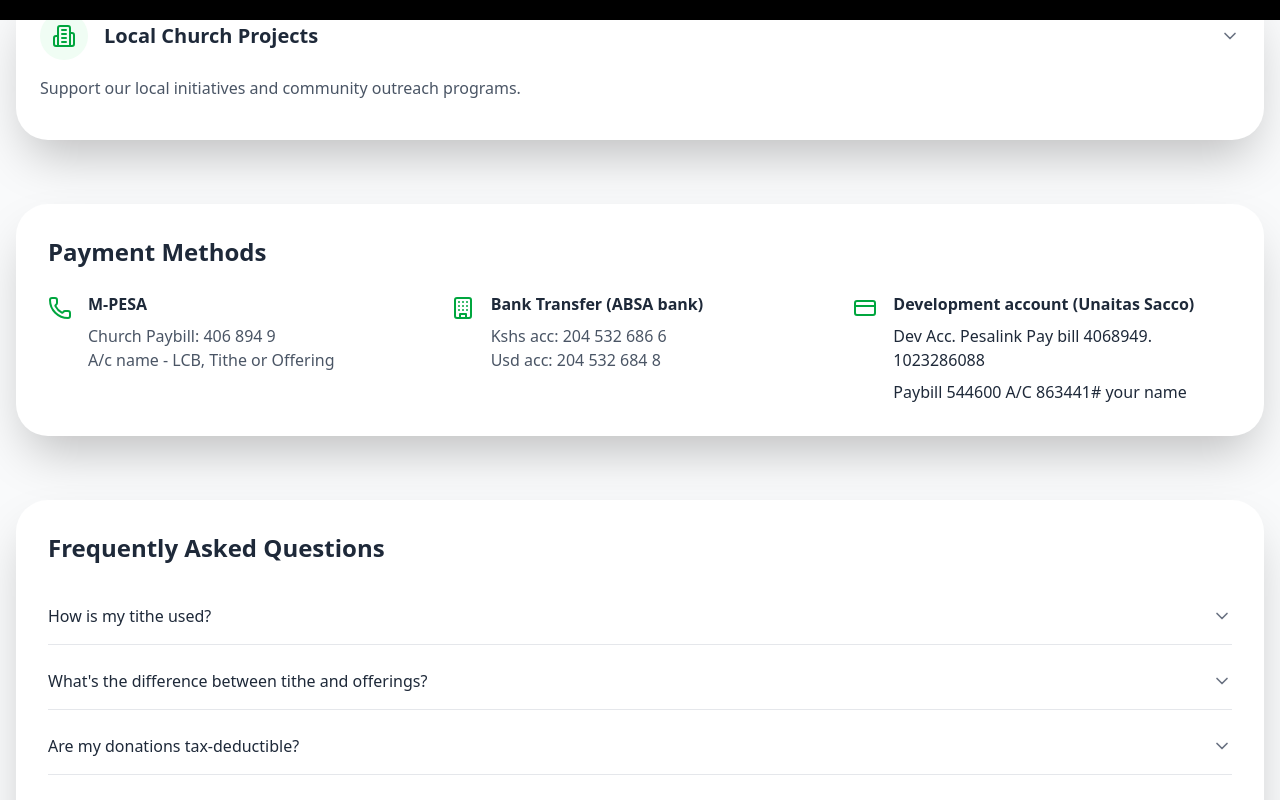
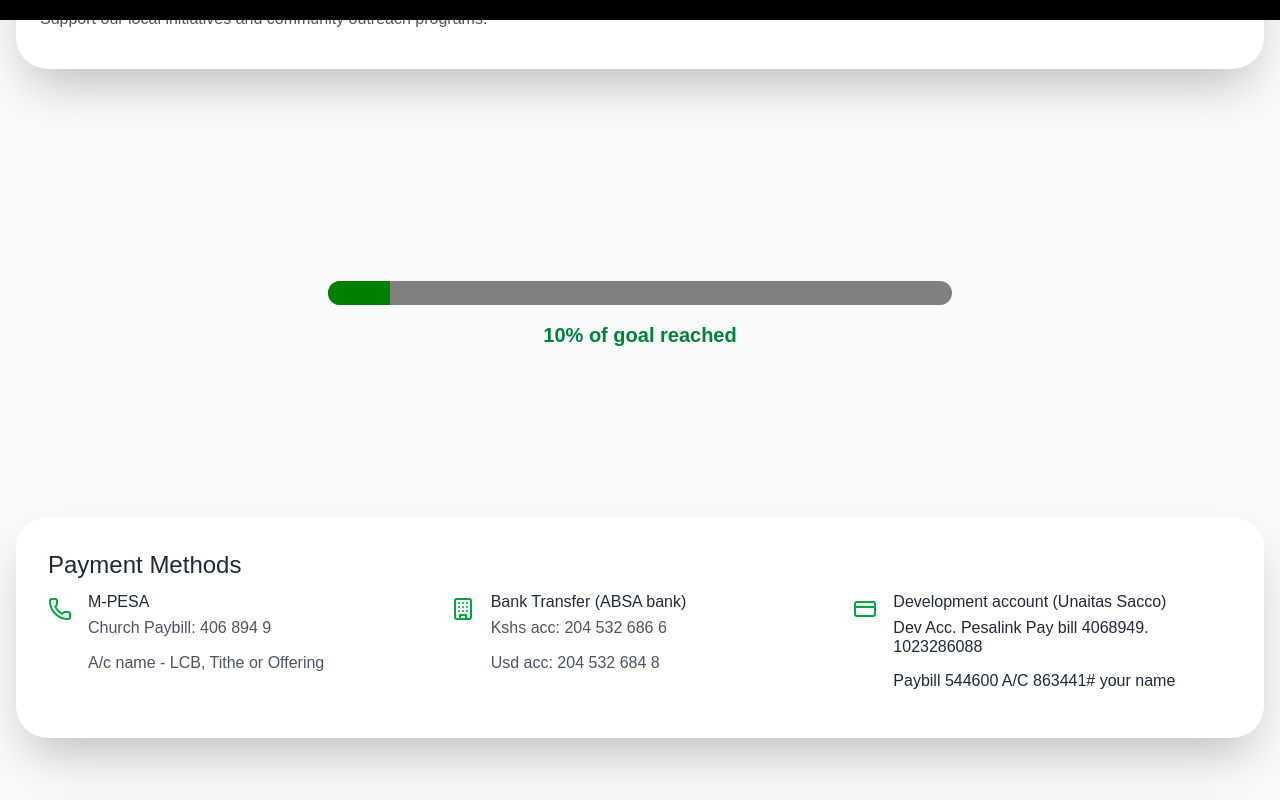
Before and after one commit to Griffin-Ndede/Kitisuru_SDA, a React (Vite) app: page /giving in a window 1280 px wide. Shown: the part 780-1580 px from the top of the page. Built offline with nearby package versions, Linux system fonts and the light colour scheme.

Commit message:
Feat: creates a progress bar to indicate the fundraising progress

```diff
--- a/src/App.jsx
+++ b/src/App.jsx
@@ -2,6 +2,7 @@ import { createBrowserRouter, RouterProvider } from 'react-router'
 import Home from './Pages/Home'
 import About from './Pages/About'
 import './index.css'
+import 'antd/dist/reset.css';
 import Ministries from './Pages/Ministries'
 import GetInvolved from './Pages/GetInvolved'
 import Giving from './Pages/Giving'
--- a/src/Pages/Giving.jsx
+++ b/src/Pages/Giving.jsx
@@ -1,4 +1,4 @@
-import React, { useState } from 'react';
+import React, { useState, useEffect } from 'react';
 import {
   Wallet,
   Building2,
@@ -107,6 +107,24 @@ function Giving() {
       answer: "Yes, we use industry-standard encryption and secure payment processors to protect your financial information."
     }
   ];
+  const [value, setValue] = useState(0);
+
+  // Example data: total goal and amount raised so far
+  const totalGoal = 375000;
+  const amountRaised = 37500;
+
+  // Function to calculate progress
+  function calculateProgress(raised, goal) {
+    if (goal <= 0) return 0;
+    return Math.min(Math.round((raised / goal) * 100), 100);
+  }
+
+  // Automatically calculate when data changes
+  useEffect(() => {
+    const progress = calculateProgress(amountRaised, totalGoal);
+    setValue(progress);
+  }, [amountRaised, totalGoal]);
+
 
   return (
     <>
@@ -138,6 +156,13 @@ function Giving() {
             {givingOptions.map((option, index) => (
               <GivingOption key={index} {...option} />
             ))}
+          </div>
+
+          <div className="h-96 flex flex-col items-center justify-center space-y-4">
+            <progress value={value} max={100} className="w-1/2 h-6 rounded-full overflow-hidden" />
+            <p className="text-xl font-semibold text-green-700">
+              {value}% of goal reached
+            </p>
           </div>
 
           {/* Payment Methods */}
@@ -177,6 +202,7 @@ function Giving() {
               </div>
             </div>
           </div>
+
 
           {/* FAQs */}
           <div className="bg-white rounded-4xl shadow-2xl p-8 mb-16">
```
